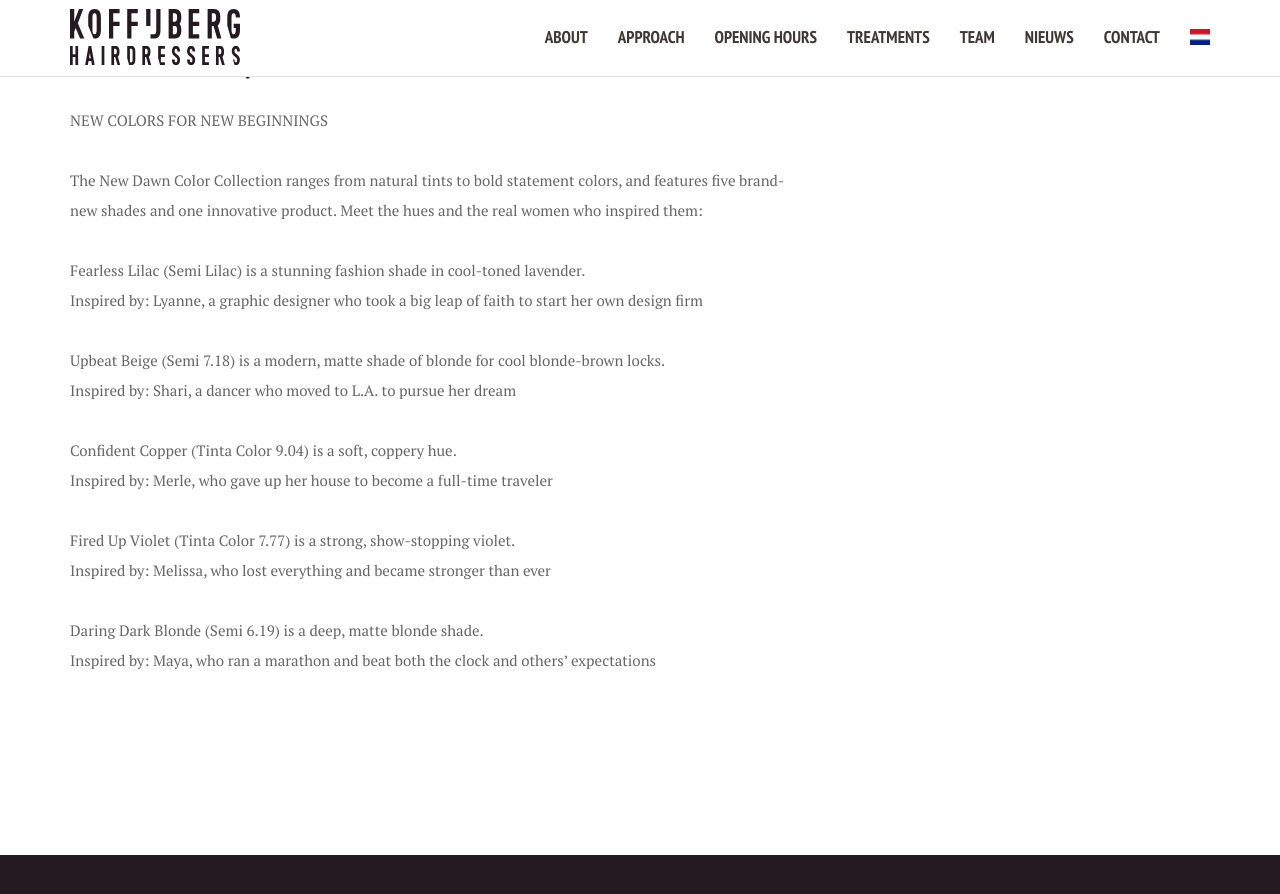
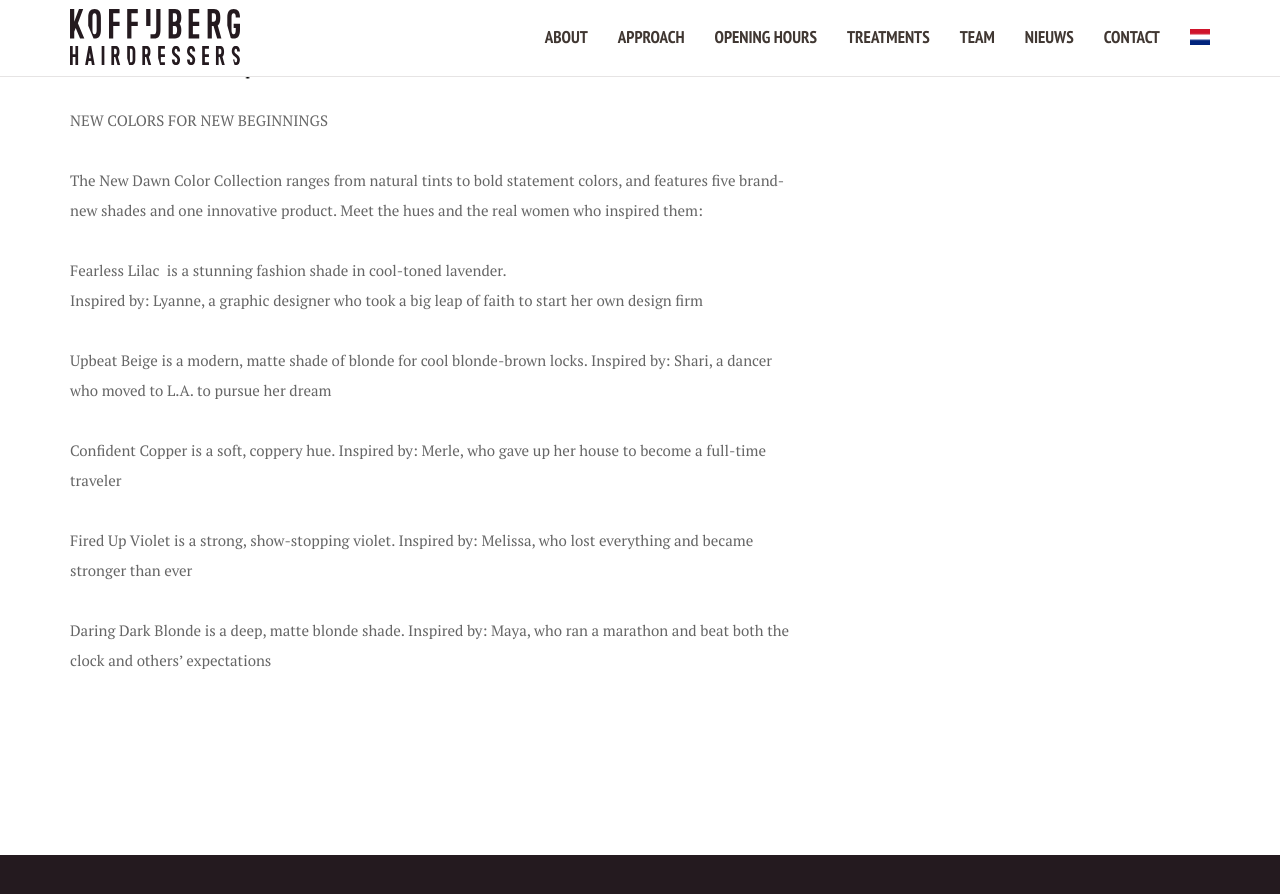
Before and after one commit to xuantiep/koffijberghairdressers, a Jekyll site: the page built from _posts/2017-02-17-new-colors-by-keune.md, in a window 1280 px wide and 900 px high, scrolled down 1445 px. Shown: the top 894 px of the window. Built offline with Jekyll 4.4.1, drawn with Linux system fonts in a browser that asks for light colours.

Commit message:
Updated '_posts/2017-02-17-new-colors-by-keune.md' via CloudCannon

```diff
--- a/_posts/2017-02-17-new-colors-by-keune.md
+++ b/_posts/2017-02-17-new-colors-by-keune.md
@@ -12,19 +12,15 @@ THE STRENGTH IN TRANSFORMATION
 <br>
 <br>The New Dawn Color Collection ranges from natural tints to bold statement colors, and features five brand-new shades and one innovative product. Meet the hues and the real women who inspired them:
 <br>
-<br>Fearless Lilac (Semi Lilac) is a stunning fashion shade in cool-toned lavender.
+<br>Fearless Lilac &nbsp;is a stunning fashion shade in cool-toned lavender.
 <br>Inspired by: Lyanne, a graphic designer who took a big leap of faith to start her own design firm
 <br>
-<br>Upbeat Beige (Semi 7.18) is a modern, matte shade of blonde for cool blonde-brown locks.
-<br>Inspired by: Shari, a dancer who moved to L.A. to pursue her dream
+<br>Upbeat Beige is a modern, matte shade of blonde for cool blonde-brown locks. Inspired by: Shari, a dancer who moved to L.A. to pursue her dream
 <br>
-<br>Confident Copper (Tinta Color 9.04) is a soft, coppery hue.
-<br>Inspired by: Merle, who gave up her house to become a full-time traveler
+<br>Confident Copper is a soft, coppery hue. Inspired by: Merle, who gave up her house to become a full-time traveler
 <br>
-<br>Fired Up Violet (Tinta Color 7.77) is a strong, show-stopping violet.
-<br>Inspired by: Melissa, who lost everything and became stronger than ever
+<br>Fired Up Violet is a strong, show-stopping violet. Inspired by: Melissa, who lost everything and became stronger than ever
 <br>
-<br>Daring Dark Blonde (Semi 6.19) is a deep, matte blonde shade.
-<br>Inspired by: Maya, who ran a marathon and beat both the clock and others’ expectations
+<br>Daring Dark Blonde is a deep, matte blonde shade. Inspired by: Maya, who ran a marathon and beat both the clock and others’ expectations
 <br>
 <br>&nbsp;
```
